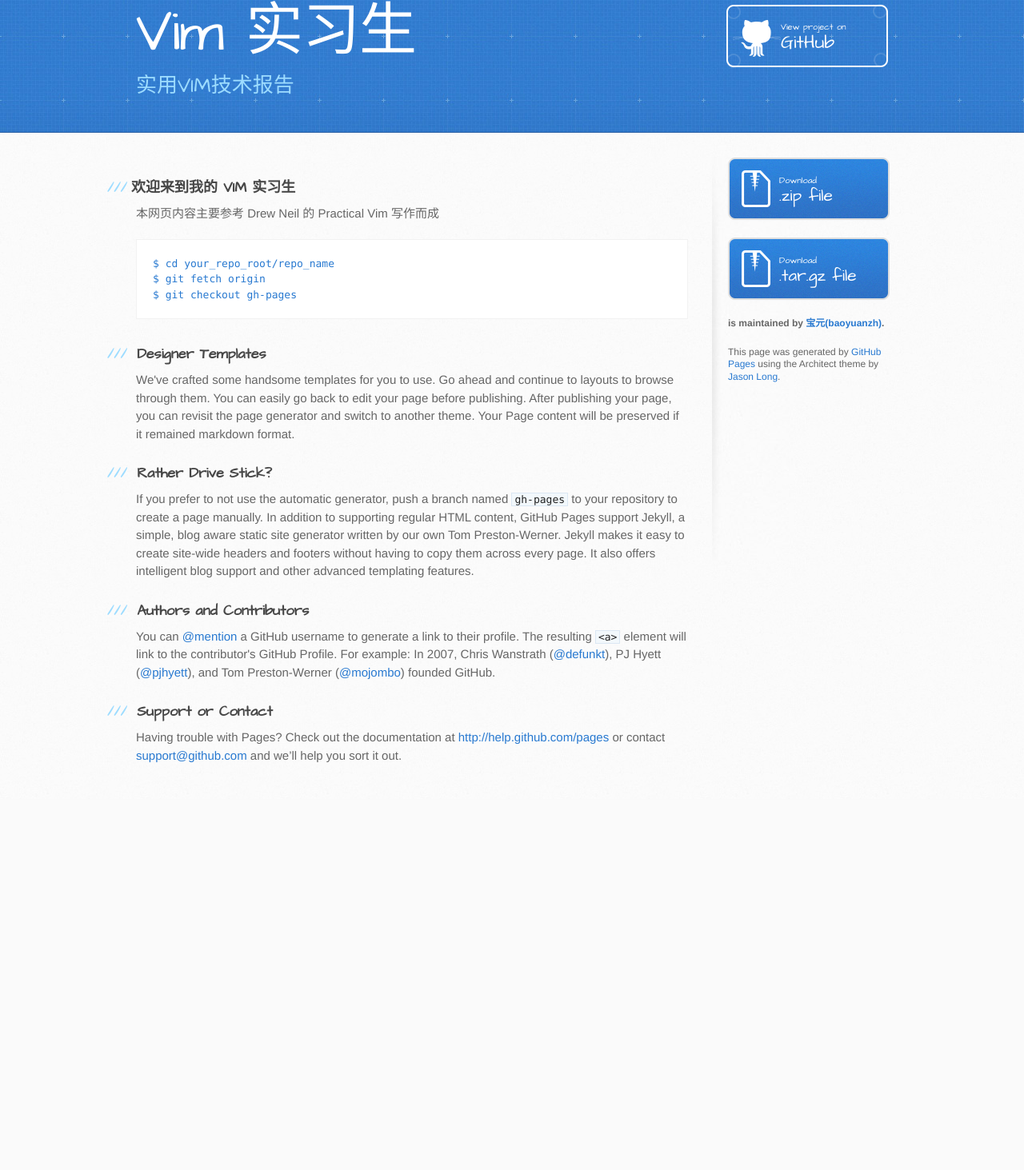
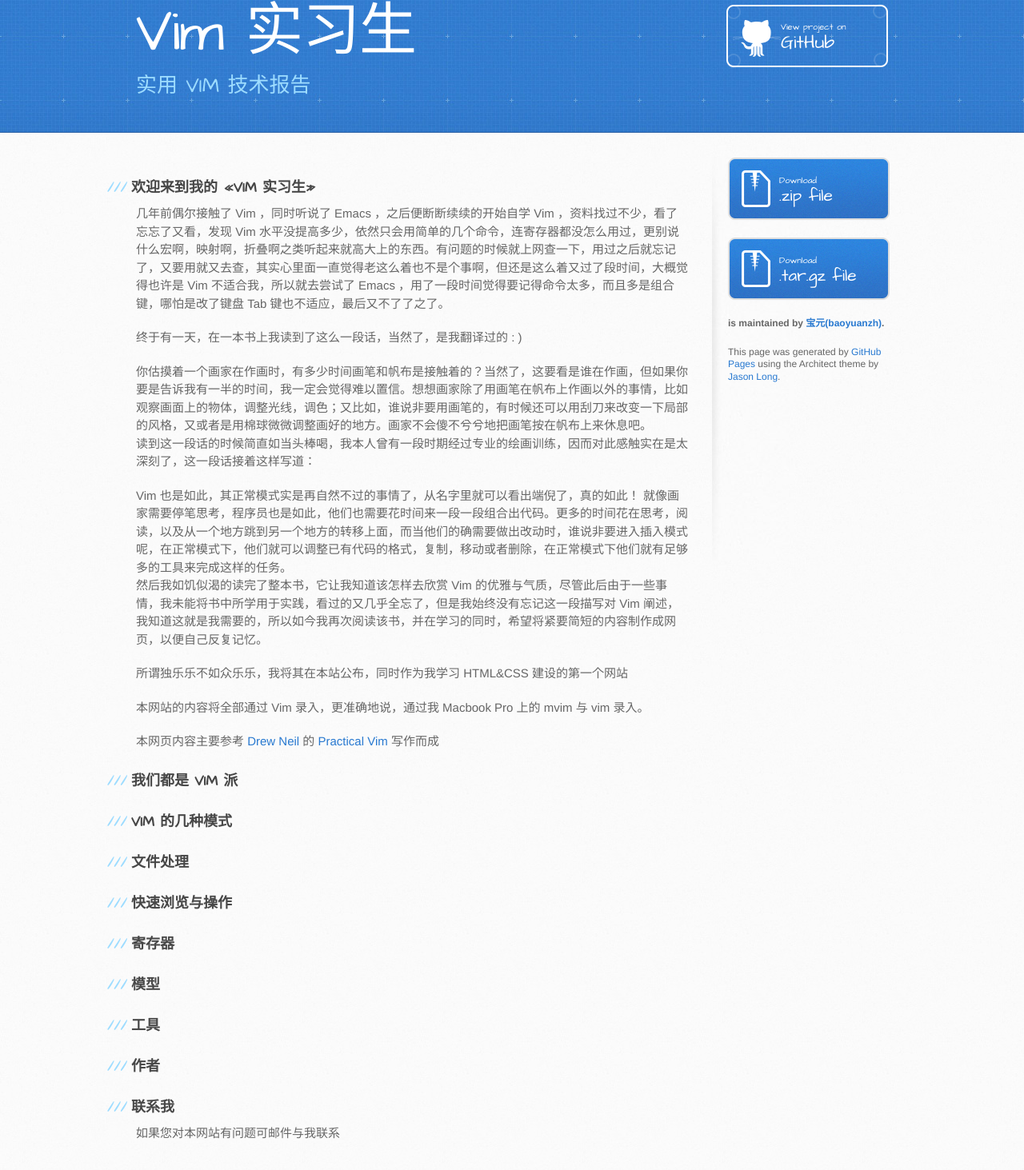
Before and after one commit to baoyuanzh/VIM_Internship, a plain HTML site: page index.html in a window 1280 px wide. Shown: the part 35-1498 px from the top of the page at 80% size. Before the commit the page ends 1034 px from the top, so only its background shows below. Drawn offline with Linux system fonts and the light colour scheme.

Commit message:
add intro, my experiences about reading the book <<Practical VIM>>

```diff
--- a/index.html
+++ b/index.html
@@ -20,42 +20,83 @@
     <header>
       <div class="inner">
         <h1>Vim  实习生</h1>
-        <h2>实用VIM技术报告</h2>
+        <h2>实用 VIM 技术报告</h2>
         <a href="https://github.com/baoyuanzh/VIM_Internship" class="button"><small>View project on</small> GitHub</a>
       </div>
     </header>
 
     <div id="content-wrapper">
       <div class="inner clearfix">
+
+        <!-- Main Contents -->
         <section id="main-content">
-          <h3>欢迎来到我的 VIM 实习生</h3>
+          <section class="intro">
+            <h3>欢迎来到我的 &laquo;VIM 实习生&raquo;</h3>
+            <p>几年前偶尔接触了 Vim ，同时听说了 Emacs ，之后便断断续续的开始自学 Vim ，资料找过不少，看了忘忘了又看，发现 Vim 水平没提高多少，依然只会用简单的几个命令，连寄存器都没怎么用过，更别说什么宏啊，映射啊，折叠啊之类听起来就高大上的东西。有问题的时候就上网查一下，用过之后就忘记了，又要用就又去查，其实心里面一直觉得老这么着也不是个事啊，但还是这么着又过了段时间，大概觉得也许是 Vim 不适合我，所以就去尝试了 Emacs ，用了一段时间觉得要记得命令太多，而且多是组合键，哪怕是改了键盘 Tab 键也不适应，最后又不了了之了。</p>
+            <p>终于有一天，在一本书上我读到了这么一段话，当然了，是我翻译过的 : )</p>
+            <q>你估摸着一个画家在作画时，有多少时间画笔和帆布是接触着的？当然了，这要看是谁在作画，但如果你要是告诉我有一半的时间，我一定会觉得难以置信。想想画家除了用画笔在帆布上作画以外的事情，比如观察画面上的物体，调整光线，调色；又比如，谁说非要用画笔的，有时候还可以用刮刀来改变一下局部的风格，又或者是用棉球微微调整画好的地方。画家不会傻不兮兮地把画笔按在帆布上来休息吧。</q>
+            <p>读到这一段话的时候简直如当头棒喝，我本人曾有一段时期经过专业的绘画训练，因而对此感触实在是太深刻了，这一段话接着这样写道：</p>
+            <q>Vim 也是如此，其正常模式实是再自然不过的事情了，从名字里就可以看出端倪了，真的如此！</q>
+            <q>就像画家需要停笔思考，程序员也是如此，他们也需要花时间来一段一段组合出代码。更多的时间花在思考，阅读，以及从一个地方跳到另一个地方的转移上面，而当他们的确需要做出改动时，谁说非要进入插入模式呢，在正常模式下，他们就可以调整已有代码的格式，复制，移动或者删除，在正常模式下他们就有足够多的工具来完成这样的任务。</q>
+            <p>然后我如饥似渴的读完了整本书，它让我知道该怎样去欣赏 Vim 的优雅与气质，尽管此后由于一些事情，我未能将书中所学用于实践，看过的又几乎全忘了，但是我始终没有忘记这一段描写对 Vim 阐述，我知道这就是我需要的，所以如今我再次阅读该书，并在学习的同时，希望将紧要简短的内容制作成网页，以便自己反复记忆。</p>
+            <p>所谓独乐乐不如众乐乐，我将其在本站公布，同时作为我学习 HTML&amp;CSS 建设的第一个网站</p>
+            <p>本网站的内容将全部通过 Vim 录入，更准确地说，通过我 Macbook Pro 上的 mvim 与 vim 录入。</p>
+            <p>本网页内容主要参考 <a href="http://drewneil.com/">Drew Neil</a> 的 <a href="https://pragprog.com/book/dnvim/practical-vim">Practical Vim</a> 写作而成</p>
+          </section>
 
-<p>本网页内容主要参考 Drew Neil 的 Practical Vim 写作而成</p>
+          <!-- Part 0: The Vim Way -->
+          <section class="p0-way">
+            <h3>我们都是 VIM 派</h3>
+            <p></p>
+          </section>
 
-<pre><code>$ cd your_repo_root/repo_name
-$ git fetch origin
-$ git checkout gh-pages
-</code></pre>
 
-<h3>
-<a name="designer-templates" class="anchor" href="#designer-templates"><span class="octicon octicon-link"></span></a>Designer Templates</h3>
+          <!-- Part 1: Modes -->
+          <section class="p1-modes">
+            <h3>VIM 的几种模式</h3>
+            <p></p>
+          </section>
 
-<p>We've crafted some handsome templates for you to use. Go ahead and continue to layouts to browse through them. You can easily go back to edit your page before publishing. After publishing your page, you can revisit the page generator and switch to another theme. Your Page content will be preserved if it remained markdown format.</p>
+          <!-- Part 2: Files -->
+          <section class="p2-files">
+            <h3>文件处理</h3>
+            <p></p>
+          </section>
 
-<h3>
-<a name="rather-drive-stick" class="anchor" href="#rather-drive-stick"><span class="octicon octicon-link"></span></a>Rather Drive Stick?</h3>
+          <!-- Part 3: Getting Around Faster -->
+          <section class="p3-getting-around-faster">
+            <h3>快速浏览与操作</h3>
+            <p></p>
+          </section>
 
-<p>If you prefer to not use the automatic generator, push a branch named <code>gh-pages</code> to your repository to create a page manually. In addition to supporting regular HTML content, GitHub Pages support Jekyll, a simple, blog aware static site generator written by our own Tom Preston-Werner. Jekyll makes it easy to create site-wide headers and footers without having to copy them across every page. It also offers intelligent blog support and other advanced templating features.</p>
+          <!-- Part 4: Registers -->
+          <section class="p4-registers">
+            <h3>寄存器</h3>
+            <p></p>
+          </section>
 
-<h3>
-<a name="authors-and-contributors" class="anchor" href="#authors-and-contributors"><span class="octicon octicon-link"></span></a>Authors and Contributors</h3>
+          <!-- Part 5: Patterns -->
+          <section class="p5-patterns">
+            <h3>模型</h3>
+            <p></p>
+          </section>
 
-<p>You can <a href="https://github.com/blog/821" class="user-mention">@mention</a> a GitHub username to generate a link to their profile. The resulting <code>&lt;a&gt;</code> element will link to the contributor's GitHub Profile. For example: In 2007, Chris Wanstrath (<a href="https://github.com/defunkt" class="user-mention">@defunkt</a>), PJ Hyett (<a href="https://github.com/pjhyett" class="user-mention">@pjhyett</a>), and Tom Preston-Werner (<a href="https://github.com/mojombo" class="user-mention">@mojombo</a>) founded GitHub.</p>
+          <!-- Part 6: Tools -->
+          <section class="p6-tools">
+            <h3>工具</h3> <p></p> </section>
 
-<h3>
-<a name="support-or-contact" class="anchor" href="#support-or-contact"><span class="octicon octicon-link"></span></a>Support or Contact</h3>
+          <!-- About Author -->
+          <section class="Author">
+            <h3>作者</h3>
+            <p></p>
+          </section>
 
-<p>Having trouble with Pages? Check out the documentation at <a href="http://help.github.com/pages">http://help.github.com/pages</a> or contact <a href="mailto:support@github.com">support@github.com</a> and we’ll help you sort it out.</p>
+          <!-- Contact me -->
+          <section class="contact">
+            <h3>联系我</h3>
+            <p>如果您对本网站有问题可邮件与我联系</p>
+          </section>
+
         </section>
 
         <aside id="sidebar">
```
